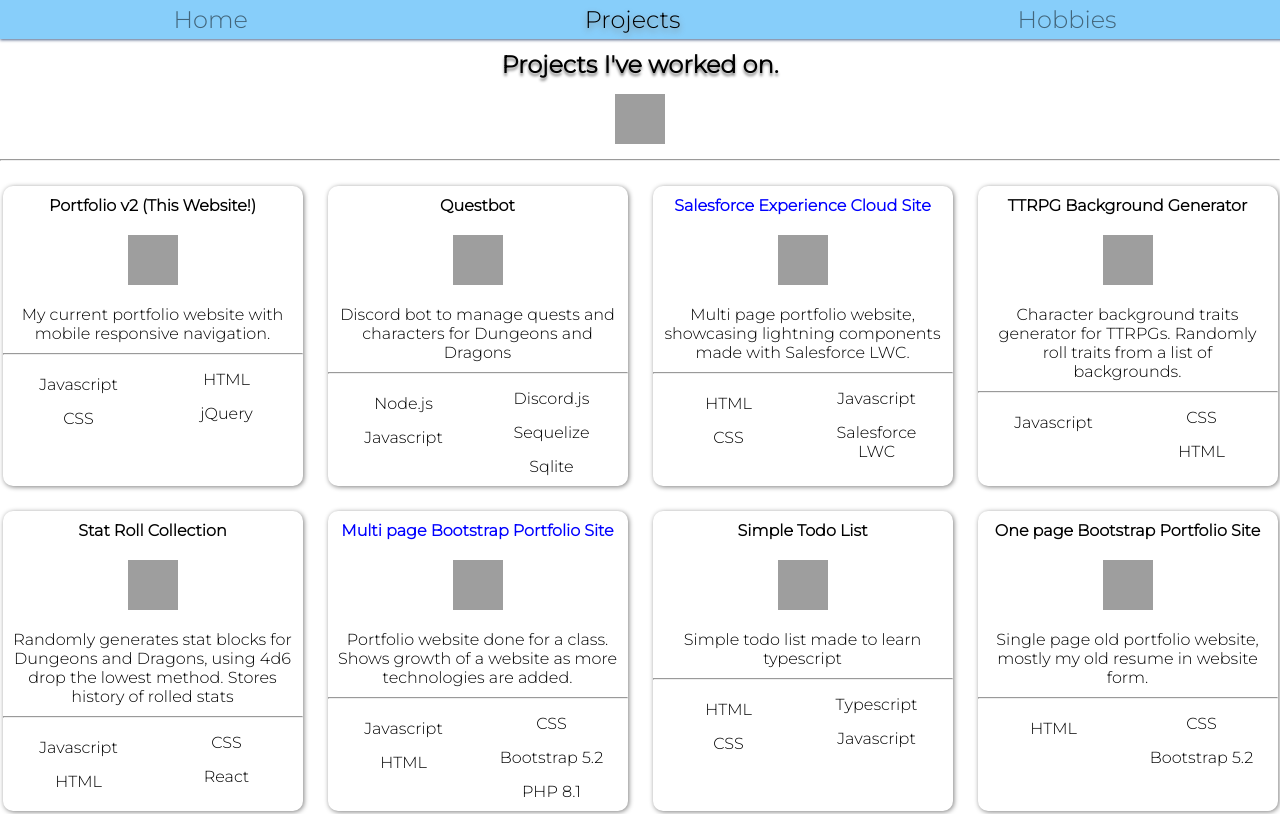
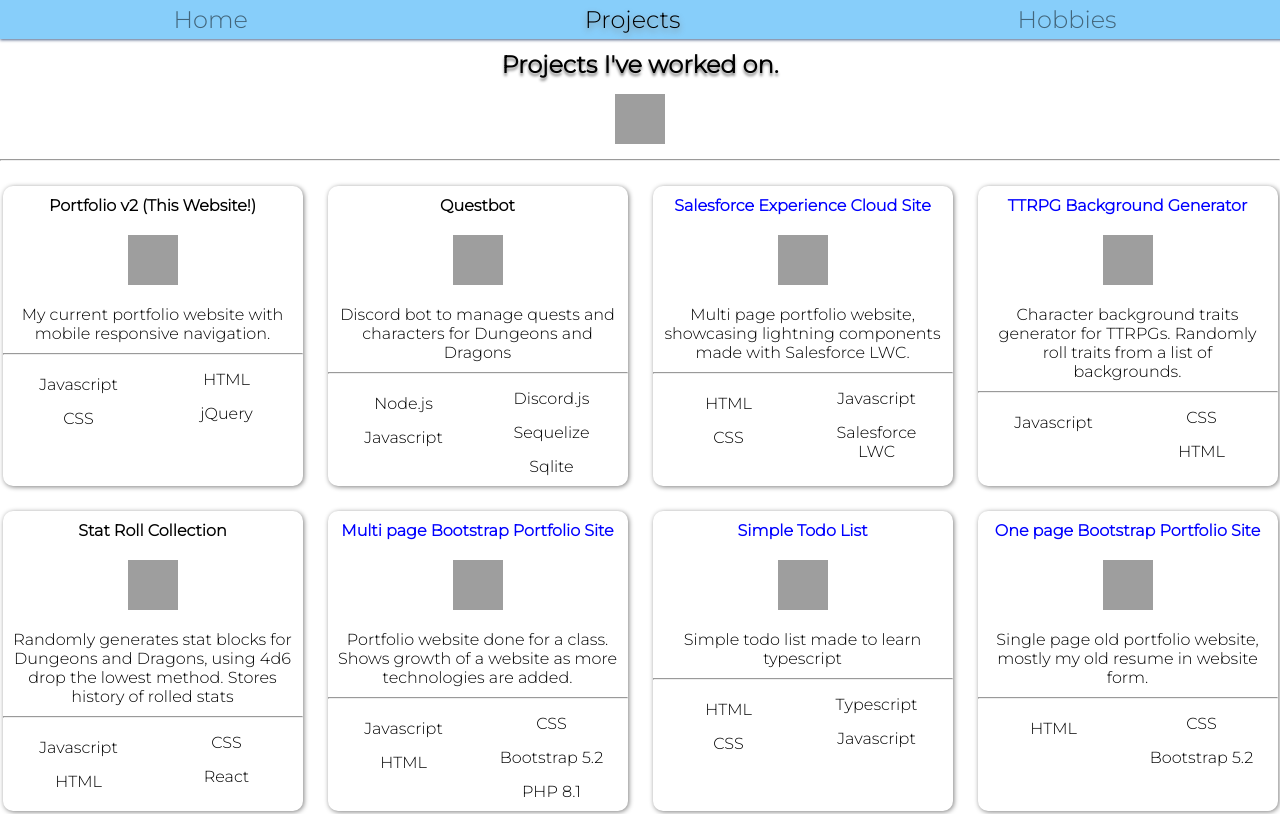
Before and after one commit to mvpaulastar/Portfolio-v2, a plain HTML site: page projects.html in a window 1280 px wide. Shown: the top 814 px of the page. Drawn offline with nearby package versions, Linux system fonts and the light colour scheme; grey boxes are pictures that could not be loaded.

Commit message:
Added links to various projects

```diff
--- a/projects.html
+++ b/projects.html
@@ -83,7 +83,9 @@
             </div>
             <div class="card">
                 <div class="card-body">
-                    <h4 class="card-title">TTRPG Background Generator</h4>
+                    <a href="https://mvpaulastar.github.io/Background-generator-Vanilla/">
+                        <h4 class="card-title">TTRPG Background Generator</h4>
+                    </a>
                     <a href="https://github.com/mvpaulastar/Background-generator-Vanilla">
                         <img class="github" src="https://cdn.jsdelivr.net/gh/devicons/devicon/icons/github/github-original-wordmark.svg" />
                     </a>
@@ -133,7 +135,9 @@
             </div>
             <div class="card">
                 <div class="card-body">
-                    <h4 class="card-title">Simple Todo List</h4>
+                    <a href="https://mvpaulastar.github.io/Learning-Typescript-TodoList/">
+                        <h4 class="card-title">Simple Todo List</h4>
+                    </a>
                     <a href="https://github.com/mvpaulastar/Learning-Typescript-TodoList">
                         <img class="github" src="https://cdn.jsdelivr.net/gh/devicons/devicon/icons/github/github-original-wordmark.svg" />
                     </a>
@@ -149,7 +153,9 @@
             </div>
             <div class="card">
                 <div class="card-body">
-                    <h4 class="card-title">One page Bootstrap Portfolio Site</h4>
+                    <a href="https://mvpaulastar.github.io/One-Page-Profile-Website/">
+                        <h4 class="card-title">One page Bootstrap Portfolio Site</h4>
+                    </a>
                     <a href="https://github.com/mvpaulastar/stat-roll-collection">
                         <img class="github" src="https://cdn.jsdelivr.net/gh/devicons/devicon/icons/github/github-original-wordmark.svg" />
                     </a>
```
